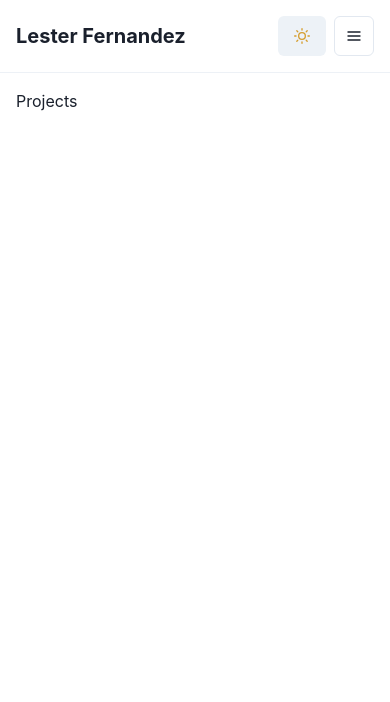
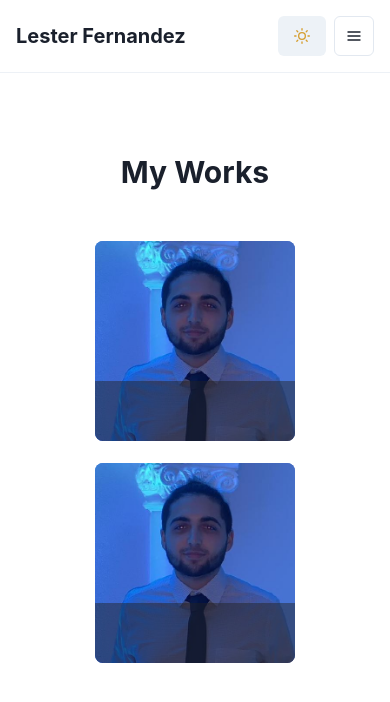
Before and after one commit to lesterfernandez/portfolio-website, a React (Create React App) app: page /projects in a window 390 px wide. Shown: the top 702 px of the page. Built offline with nearby package versions, Linux system fonts and the light colour scheme.

Commit message:
working on projects page

```diff
--- /dev/null
+++ b/src/components/Article.jsx
@@ -0,0 +1,17 @@
+import { Flex } from "@chakra-ui/layout";
+
+const Article = ({ children, ...props }) => {
+  return (
+    <Flex
+      flexDir="column"
+      my="3rem"
+      justify="center"
+      style={{ gap: "0.5rem" }}
+      {...props}
+    >
+      {children}
+    </Flex>
+  );
+};
+
+export default Article;
--- a/src/components/Header.jsx
+++ b/src/components/Header.jsx
@@ -3,6 +3,8 @@ import { Button } from "@chakra-ui/button";
 import { useColorModeValue } from "@chakra-ui/color-mode";
 import { ArrowForwardIcon } from "@chakra-ui/icons";
 import { Divider, Stack, Text, VStack } from "@chakra-ui/layout";
+import profilePic from "../assets/profilepicgithub.jpeg";
+
 const Header = () => {
   return (
     <Stack
@@ -25,7 +27,7 @@ const Header = () => {
           boxSizing="border-box"
           size="2xl"
           display="inline-block"
-          src="https://avatars.githubusercontent.com/u/5958256?v=4"
+          src={profilePic}
         ></Avatar>
         <Text fontWeight="bold" fontSize="xl">
           Lester Fernandez
--- /dev/null
+++ b/src/components/Project.jsx
@@ -0,0 +1,99 @@
+import { WrapItem } from "@chakra-ui/layout";
+import { useMediaQuery } from "@chakra-ui/media-query";
+import { chakra } from "@chakra-ui/system";
+import { motion } from "framer-motion";
+import { useState } from "react";
+
+const MotionBox = chakra(motion.div);
+
+const variants = {
+  topInit: {
+    y: "-100%",
+    opacity: 0,
+    transition: {
+      type: "easeInOut",
+    },
+  },
+  topAnim: {
+    y: "0%",
+    opacity: 1,
+    transition: {
+      type: "easeInOut",
+    },
+  },
+  bottomInit: {
+    y: "100%",
+    opacity: 0,
+    transition: {
+      type: "easeInOut",
+    },
+  },
+  bottomAnim: {
+    y: "-30%",
+    opacity: 1,
+    transition: {
+      type: "easeInOut",
+    },
+  },
+};
+
+const Project = ({ src, previewSrc }) => {
+  const [isMediumWidth] = useMediaQuery("(max-width: 1200px)");
+  const [isHover, setHover] = useState(isMediumWidth ? true : false);
+  return (
+    <WrapItem>
+      <MotionBox
+        bg={`no-repeat center url(${src})`}
+        bgSize="cover"
+        w="200px"
+        h="200px"
+        borderRadius="lg"
+        overflow="hidden"
+        onHoverStart={() => {
+          if (isMediumWidth) return;
+          setHover(true);
+        }}
+        onHoverEnd={() => {
+          if (isMediumWidth) return;
+          setHover(false);
+        }}
+        cursor="pointer"
+        zIndex="3"
+        onClick={() => {
+          console.log("clicked project");
+        }}
+      >
+        <MotionBox
+          textAlign="center"
+          display="flex"
+          justifyContent="center"
+          alignItems="center"
+          w="100%"
+          h="100%"
+          variants={variants}
+          initial={isMediumWidth ? "topAnim" : "topInit"}
+          animate={isHover ? "topAnim" : "topInit"}
+          bg={`no-repeat center url(${previewSrc})`}
+          bgSize="cover"
+          zIndex="2"
+        />
+
+        <MotionBox
+          textAlign="center"
+          display="flex"
+          justifyContent="center"
+          alignItems="center"
+          w="100%"
+          h="100%"
+          variants={variants}
+          initial={isMediumWidth ? "bottomAnim" : "bottomInit"}
+          animate={isHover ? "bottomAnim" : "bottomInit"}
+          bgColor="#2227"
+          zIndex="2"
+        />
+      </MotionBox>
+    </WrapItem>
+  );
+};
+
+export default Project;
--- a/src/components/pages/About.jsx
+++ b/src/components/pages/About.jsx
@@ -1,6 +1,7 @@
 import { CheckCircleIcon } from "@chakra-ui/icons";
-import { Flex, Heading, Text, VStack, Wrap } from "@chakra-ui/layout";
+import { Heading, Spacer, Text, Wrap } from "@chakra-ui/layout";
 import { Tag } from "@chakra-ui/tag";
+import Article from "../Article";
 import Header from "../Header";
 import Section from "../Section";
 
@@ -8,14 +9,13 @@ const About = () => {
   return (
     <Section>
       <Header />
+      <Spacer />
 
-      <Flex flexDir="column" m="2rem 0 0.4rem" justify="center">
-        <Heading size="lg" py="1rem">
-          Technologies I Know{" "}
+      <Article>
+        <Heading size="lg">
+          Technologies I Know
           <CheckCircleIcon color="green.200" mx="0.4rem" pb="2px" />
         </Heading>
-      </Flex>
-
         <Wrap spacing="0.5rem" maxW="70%">
           <Tag>JavaScript</Tag>
           <Tag>Java</Tag>
@@ -26,21 +26,21 @@ const About = () => {
           <Tag>Express</Tag>
           <Tag>PostgreSQL</Tag>
         </Wrap>
+      </Article>
 
-      <Flex flexDir="column" m="2rem 0 0.4rem" justify="center">
+      <Article>
         <Heading size="lg">About Me</Heading>
-      </Flex>
-      <VStack spacing={3} align="start" pl={1}>
         <Text fontSize="lg">
           I am a full stack developer from Miami, Fl. I have a passion for
           programming. My favorite programming language is JavaScript but I have
           experience with C#, Python, and Java. In my freetime I work on
           side-projects and create YouTube videos about what I am working on.
         </Text>
+        <Spacer />
         <Text fontSize="lg">
           I am currently majoring in Computer Science at Miami-Dade College.
         </Text>
-      </VStack>
+      </Article>
     </Section>
   );
 };
--- a/src/components/pages/Projects.jsx
+++ b/src/components/pages/Projects.jsx
@@ -1,7 +1,20 @@
+import { Heading, VStack, Wrap } from "@chakra-ui/layout";
+import pic from "../../assets/profilepicgithub.jpeg";
+import Project from "../Project";
 import Section from "../Section";
 
 const Projects = () => {
-  return <Section>Projects</Section>;
+  return (
+    <Section>
+      <VStack spacing="3rem" py="4rem">
+        <Heading textAlign="center">My Works</Heading>
+        <Wrap justify="center" spacing="1.4rem">
+          <Project src={pic} previewSrc={pic} />
+          <Project src={pic} previewSrc={pic} />
+        </Wrap>
+      </VStack>
+    </Section>
+  );
 };
 
 export default Projects;
```
Also changed, not shown: src/assets/profilepicgithub.jpeg (added). Lines whose indentation alone changed are shown as unchanged.
